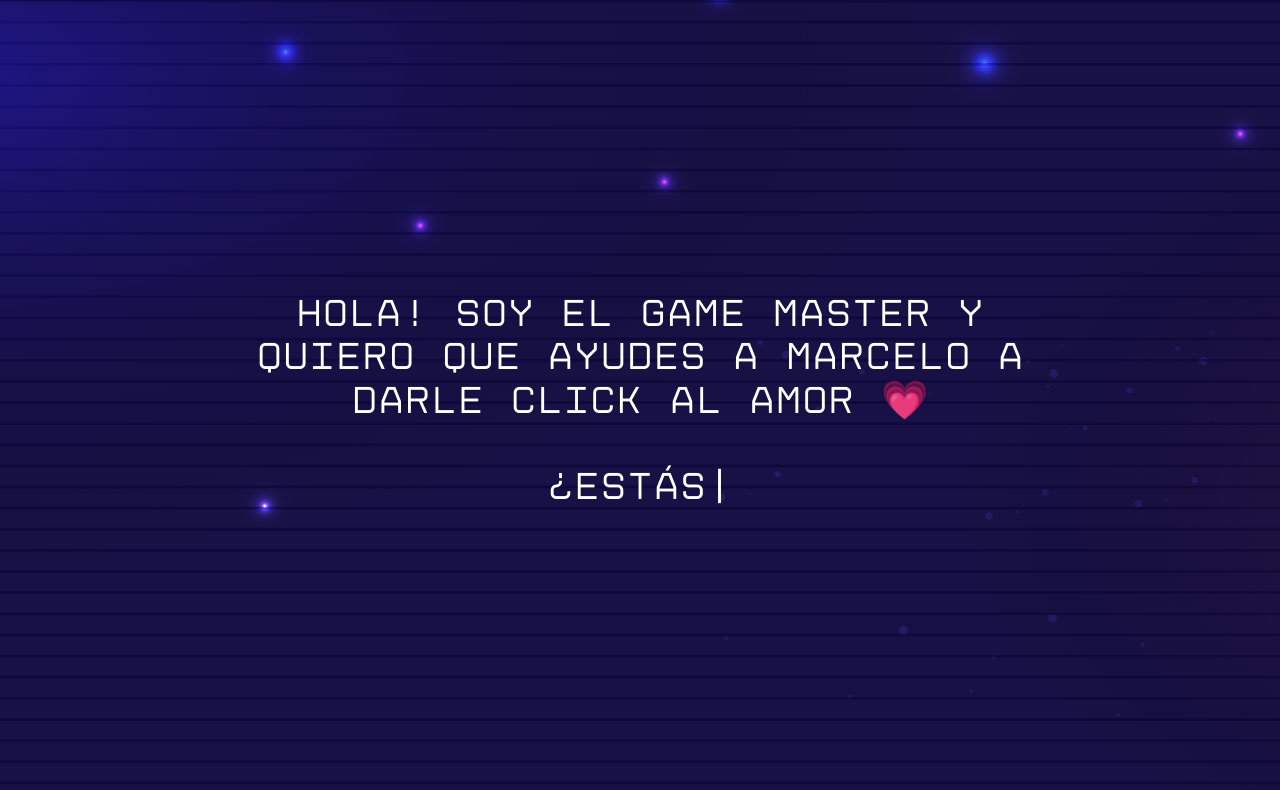
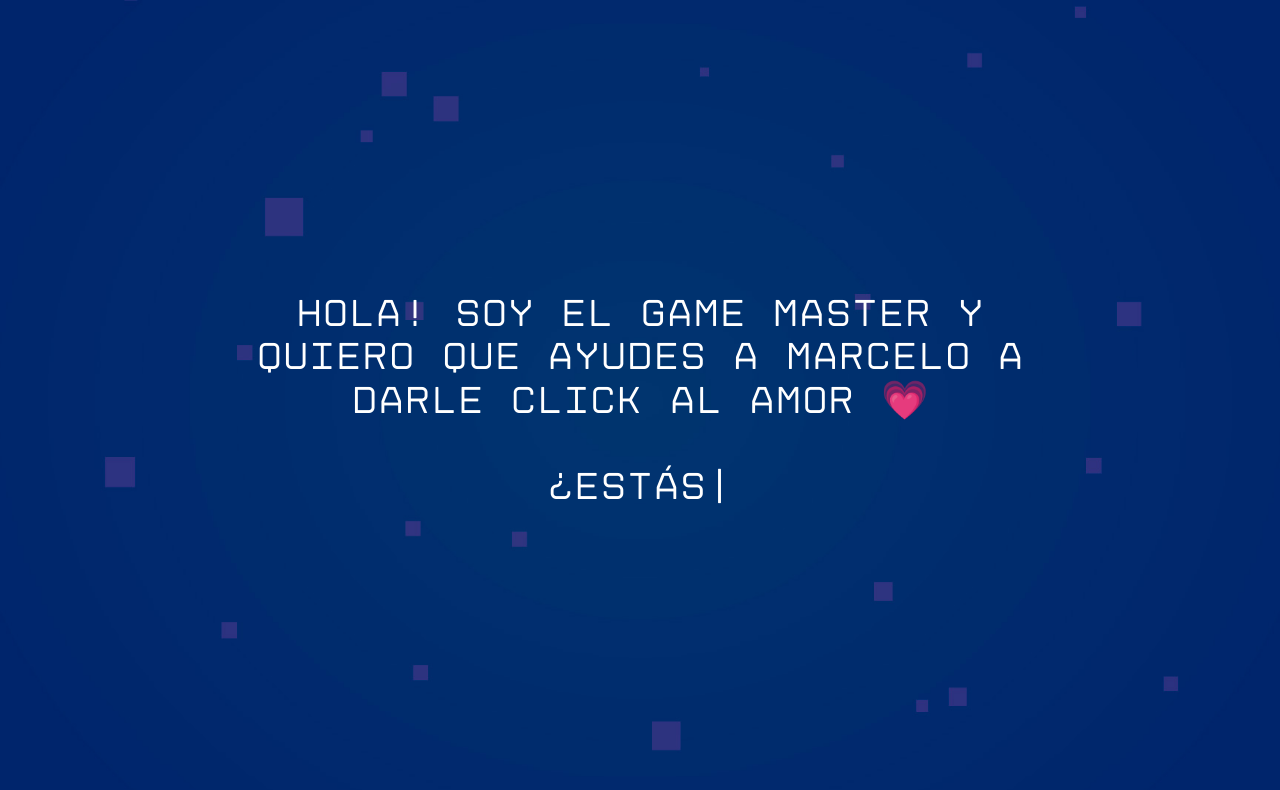
Before and after one commit to RonnyValdivieso/landing-game-master, a React (Create React App) app: page / in a window 1280 px wide. Shown: the top 790 px of the page. Built offline with nearby package versions, Linux system fonts and the light colour scheme; no server answers; a web font is replaced by a local one.

Commit message:
Cambio de colores

```diff
--- a/src/index.css
+++ b/src/index.css
@@ -15,7 +15,9 @@ body {
   /* font-family: -apple-system, BlinkMacSystemFont, 'Segoe UI', 'Roboto', 'Oxygen',
     'Ubuntu', 'Cantarell', 'Fira Sans', 'Droid Sans', 'Helvetica Neue',
     sans-serif; */
-  background-image: url(./assets/images/bg.jpg);
+  background-image: url(./assets/images/bg-2.jpg);
+  background-position: center;
+  background-size: cover;
 }
 .App-header {
   background-color: transparent !important;
@@ -52,8 +54,8 @@ code {
 }
 
 #options ul li {
-  background-color: #0e0943;
-  border: 3px solid  #aaa2ff;
+  background-color: #002d6e;
+  border: 3px solid #dddddd;
   margin: 4px 0;
 }
 #options ul li * {
@@ -86,14 +88,14 @@ code {
 }
 
 .swal2-popup {
-  background-color: #080528 !important;
+  background-color: #002d6e !important;
 }
 .swal2-popup #swal2-content {
   font-size: 20px !important;
   color: rgb(226, 226, 226) !important;
 }
 .swal2-popup .swal2-styled.swal2-confirm {
-  background-color: rgb(102 97 153) !important;
+  background-color: #2d337f !important;
 }
 
 @media screen and (max-width: 480px) {
```
Also changed, not shown: src/assets/images/bg-2.jpg (added), src/assets/images/bg-4.jpg (added).
